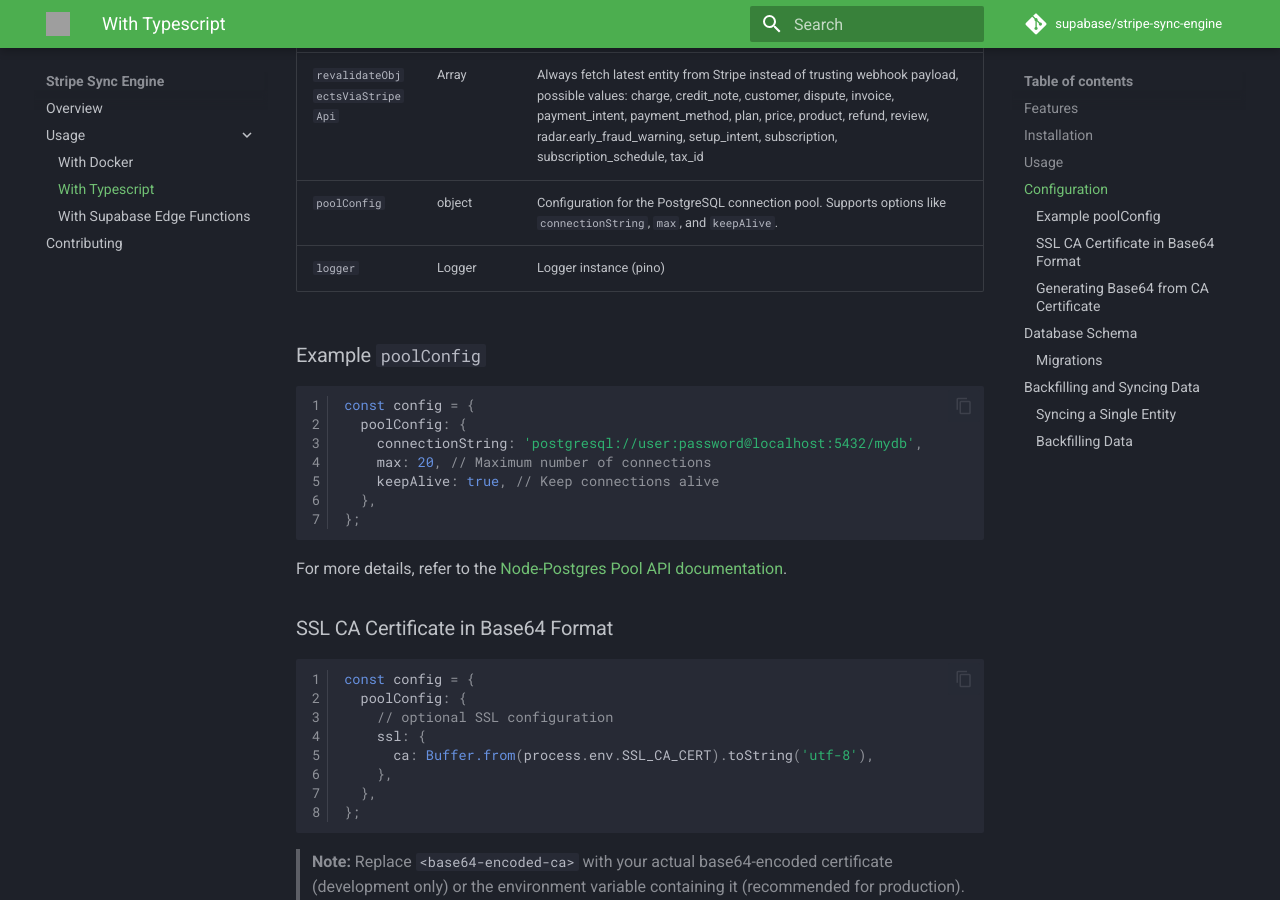
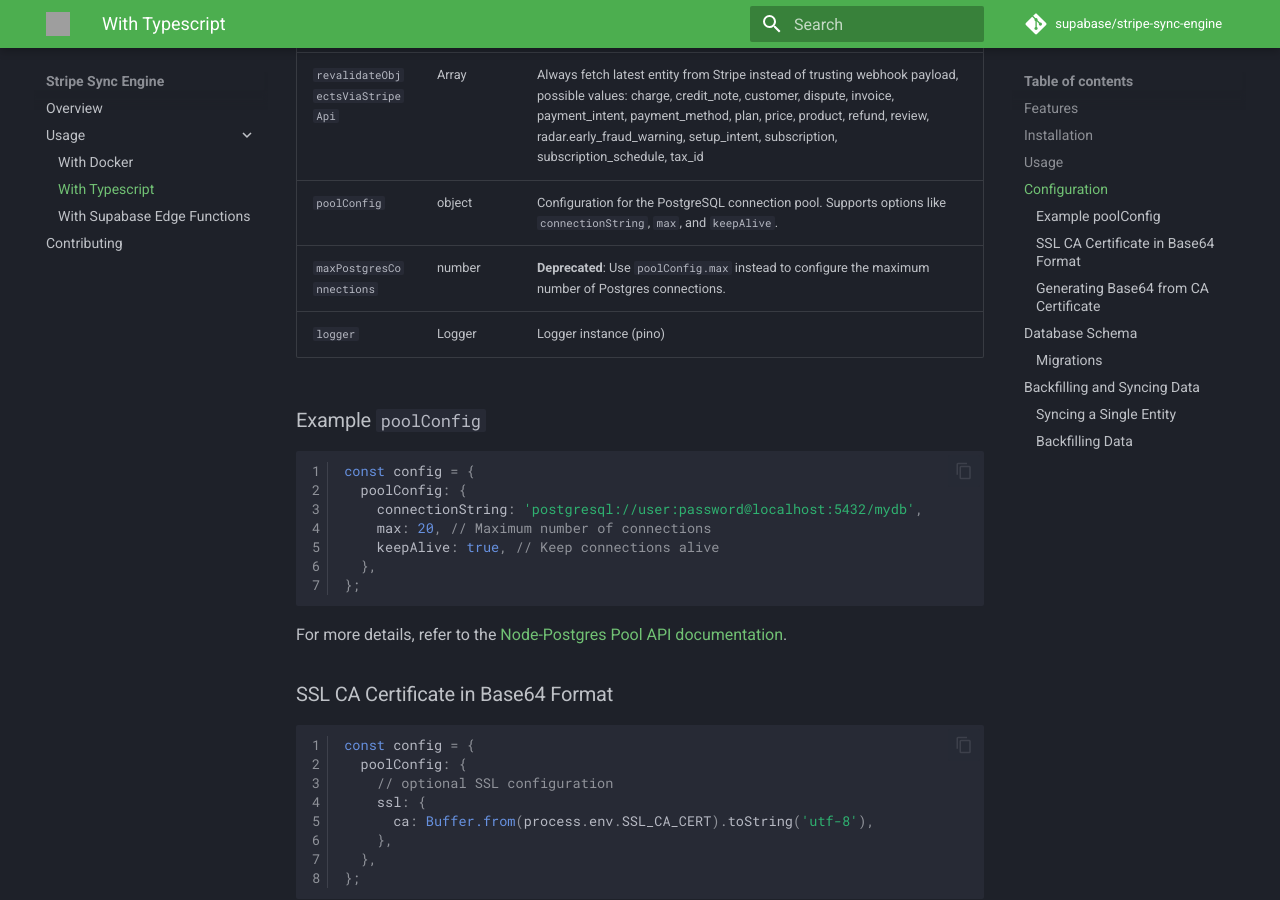
Before and after one commit to supabase/stripe-sync-engine, an MkDocs documentation site: the page built from docs/typescript.md, in a window 1280 px wide and 900 px high, scrolled down 1448 px. Built offline with MkDocs 1.6.1 and Material for MkDocs 9.7.7, drawn with Linux system fonts in a browser that asks for light colours; comment, search, counter and statistics services are not loaded; grey boxes are pictures that could not be loaded.

Commit message:
docs: deprecate databaseUrl in favor of poolConfig for PostgreSQL connection

```diff
--- a/docs/typescript.md
+++ b/docs/typescript.md
@@ -47,6 +47,7 @@ await sync.processWebhook(payload, signature)
 | `backfillRelatedEntities`       | boolean | Ensure related entities are present for foreign key integrity                                                                                                                                                                                                                                            |
 | `revalidateObjectsViaStripeApi` | Array   | Always fetch latest entity from Stripe instead of trusting webhook payload, possible values: charge, credit_note, customer, dispute, invoice, payment_intent, payment_method, plan, price, product, refund, review, radar.early_fraud_warning, setup_intent, subscription, subscription_schedule, tax_id |
 | `poolConfig`                    | object  | Configuration for the PostgreSQL connection pool. Supports options like `connectionString`, `max`, and `keepAlive`.                                                                                                                                                                                      |
+| `maxPostgresConnections`        | number  | **Deprecated**: Use `poolConfig.max` instead to configure the maximum number of Postgres connections.                                                                                                                                                                                                    |
 | `logger`                        | Logger  | Logger instance (pino)                                                                                                                                                                                                                                                                                   |
 
 ### Example `poolConfig`
```
Also changed, not shown: packages/sync-engine/README.md (+3 -2 lines).
